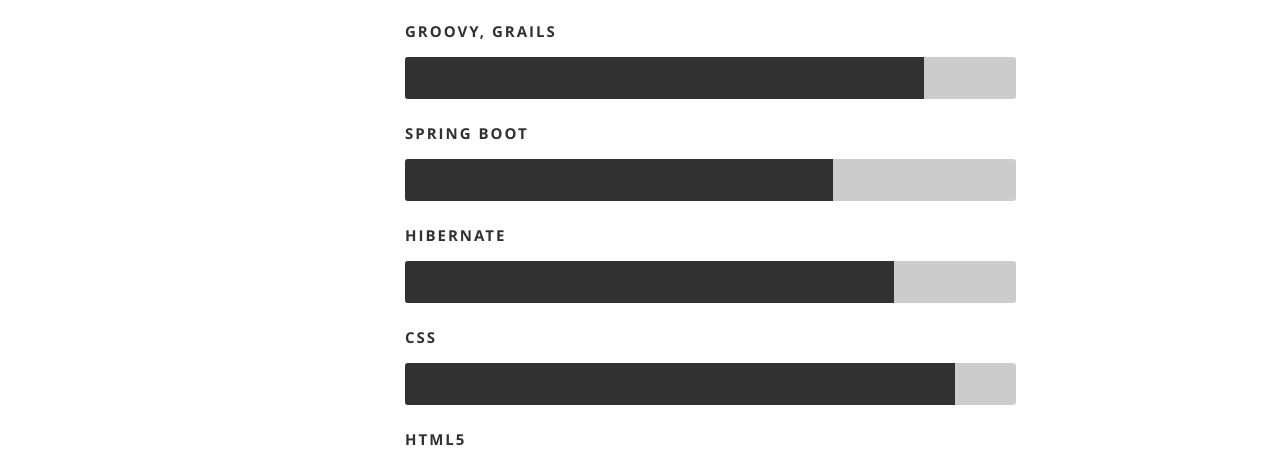
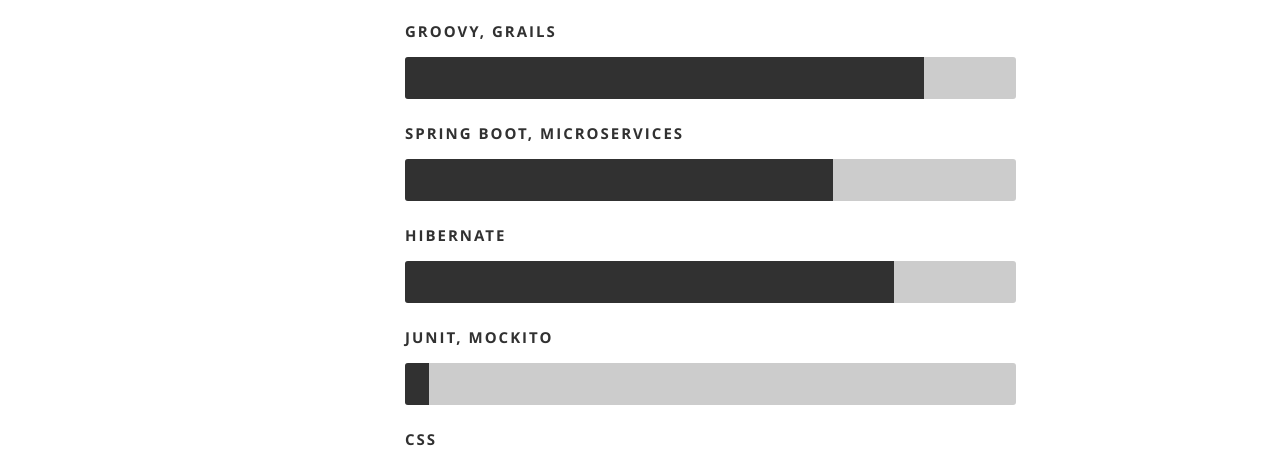
Before and after one commit to clalam/myresume, a plain HTML site: page index.html in a window 1280 px wide. Shown: the part 3223-3678 px from the top of the page. Drawn offline with nearby package versions, Linux system fonts and the light colour scheme.

Commit message:
Update index.html

```diff
--- a/index.html
+++ b/index.html
@@ -272,8 +272,9 @@
 				   <ul class="skills">
 					   <li><span class="bar-expand java"></span><em>Java</em></li>
                   			   <li><span class="bar-expand groovy"></span><em>Groovy, Grails</em></li>
-                  <li><span class="bar-expand illustrator"></span><em>Spring Boot</em></li>
+                  			   <li><span class="bar-expand illustrator"></span><em>Spring Boot, Microservices</em></li>
 					   <li><span class="bar-expand hibernate"></span><em>Hibernate</em></li>
+					   <li><span class="bar-expand junit"></span><em>Junit, Mockito</em></li>
 					   <li><span class="bar-expand css"></span><em>CSS</em></li>
 					   <li><span class="bar-expand html5"></span><em>HTML5</em></li>
                   			   <li><span class="bar-expand jquery"></span><em>jQuery</em></li>
```
Lines whose indentation alone changed are shown as unchanged.
